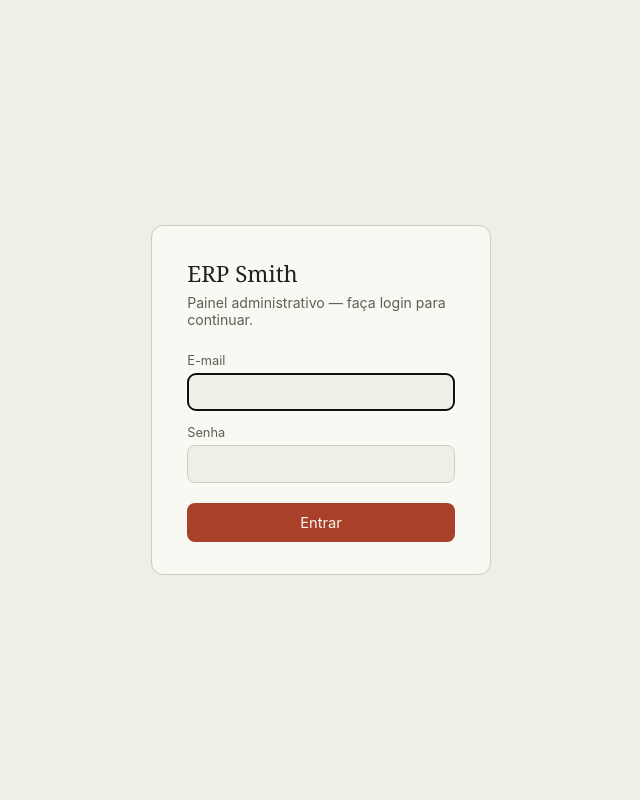
After one commit to bedaninho123/erp-smith, a Flask app: page /login in a window 1280 px wide. The commit adds this page. Shown: the whole page, without its empty margins (319-959 px from the left). Run offline with Flask 3, Linux system fonts and the light colour scheme.

Commit message:
Adiciona login ao painel administrativo -- primeiro passo pro admin real
Usuario pediu pra comecar a etapa de frontend/admin. Decisao alinhada
com ele: evoluir o painel Flask que ja existe (nao comecar stack nova),
comecando por login -- ate agora o painel nao tinha autenticacao
nenhuma, qualquer um na rede local abriria e veria dado real de cliente.

core/db/schema.sql: usuario ganhou senha_hash (nunca senha em texto
puro). Aplicado tambem no banco ja existente via ALTER TABLE.

webapp/definir_senha.py: script interativo (getpass, entrada oculta)
pro proprio usuario definir/redefinir sua senha -- mesmo padrao ja usado
pra OAuth do Gmail nesta sessao, a senha nunca passa por mim.

webapp/app.py: sessao Flask simples (sem dependencia nova -- Werkzeug ja
vem com o Flask e tem generate_password_hash/check_password_hash).
WEBAPP_SECRET_KEY gerada sozinha na primeira execucao e salva no .env.
Decorator login_required protege a pagina principal e todas as rotas
/api/*; API responde 401 (nao redirect) quando chamada sem sessao.
Aprovar/rejeitar mensagem pendente agora registra responsavel_id de
quem estava logado.

webapp/templates/login.html: tela nova, mesma paleta visual do painel.
index.html ganhou topbar com nome do usuario logado + link de sair.

Testado no navegador: login com senha correta entra; logout limpa a
sessao e volta pro login; /api/status sem sessao retorna 401 (curl
confirmou). Senha de teste usada na verificacao foi removida do banco
depois -- usuario define a propria via definir_senha.py.

Co-Authored-By: Claude Sonnet 5 <noreply@anthropic.com>

```diff
--- a/core/db/schema.sql
+++ b/core/db/schema.sql
@@ -201,7 +201,8 @@ CREATE TABLE usuario (
     papel         TEXT NOT NULL,                       -- texto livre (ex.: Despachante, Atendimento, Gestor)
     equipe        TEXT,
     ativo         TEXT NOT NULL DEFAULT 'Sim',
-    criado_em     TEXT NOT NULL                         -- ISO 8601
+    criado_em     TEXT NOT NULL,                        -- ISO 8601
+    senha_hash    TEXT                                  -- hash (werkzeug), nunca a senha em texto puro; NULL = login ainda não configurado, ver webapp/definir_senha.py
 );
 
 -- Log de eventos de negócio do caso — append-only (só INSERT, nunca
--- a/webapp/app.py
+++ b/webapp/app.py
@@ -1,13 +1,19 @@
-"""Painel local para acompanhar o desenvolvimento do ERP Smith: status do
-banco/módulos e um testador interativo do pipeline do Motor IA. Ferramenta
-de desenvolvimento, não faz parte do ERP em si.
+"""Painel administrativo do ERP Smith: status do banco/módulos, testador
+do pipeline do Motor IA, e fila de aprovações pendentes. Protegido por
+login (usuario.senha_hash) -- ver webapp/definir_senha.py para cadastrar
+a senha de um usuário antes do primeiro acesso.
 """
+import os
+import secrets
 import sqlite3
 import subprocess
 import traceback
+from functools import wraps
 from pathlib import Path
 
-from flask import Flask, jsonify, render_template, request
+from dotenv import load_dotenv, set_key
+from flask import Flask, jsonify, redirect, render_template, request, session, url_for
+from werkzeug.security import check_password_hash
 
 from atendimento.processar import aprovar_mensagem_pendente, rejeitar_mensagem_pendente
 from core import motor_mensagens
@@ -22,6 +28,7 @@ from motor_ia.planejador import planejar
 from motor_ia.redator import redigir
 
 BASE_DIR = Path(__file__).resolve().parent.parent
+ENV_PATH = BASE_DIR / ".env"
 
 MODULOS_MOTOR_IA = [
     ("Identificador de Cliente", "motor_ia/identificador_cliente.py"),
@@ -34,15 +41,65 @@ MODULOS_MOTOR_IA = [
     ("Atualizador de Memória", "motor_ia/atualizador_memoria.py"),
 ]
 
+load_dotenv(ENV_PATH)
+if not os.getenv("WEBAPP_SECRET_KEY"):
+    # Primeira vez rodando o painel -- gera a chave de sessão sozinho e
+    # salva no .env, sem precisar que ninguém digite nada.
+    _chave = secrets.token_hex(32)
+    set_key(str(ENV_PATH), "WEBAPP_SECRET_KEY", _chave)
+    os.environ["WEBAPP_SECRET_KEY"] = _chave
+
 app = Flask(__name__)
+app.secret_key = os.environ["WEBAPP_SECRET_KEY"]
+
+
+def login_required(f):
+    @wraps(f)
+    def wrapper(*args, **kwargs):
+        if not session.get("usuario_id"):
+            if request.path.startswith("/api/"):
+                return jsonify(erro="Não autenticado."), 401
+            return redirect(url_for("login", proximo=request.path))
+        return f(*args, **kwargs)
+    return wrapper
+
+
+@app.route("/login", methods=["GET", "POST"])
+def login():
+    erro = None
+    if request.method == "POST":
+        email = (request.form.get("email") or "").strip().lower()
+        senha = request.form.get("senha") or ""
+        con = sqlite3.connect(CORE_DB)
+        con.row_factory = sqlite3.Row
+        linha = con.execute(
+            "SELECT usuario_id, nome, senha_hash FROM usuario "
+            "WHERE lower(email) = ? AND ativo = 'Sim'",
+            (email,),
+        ).fetchone()
+        con.close()
+        if linha and linha["senha_hash"] and check_password_hash(linha["senha_hash"], senha):
+            session["usuario_id"] = linha["usuario_id"]
+            session["usuario_nome"] = linha["nome"]
+            return redirect(request.args.get("proximo") or url_for("index"))
+        erro = "E-mail ou senha incorretos."
+    return render_template("login.html", erro=erro)
+
+
+@app.route("/logout")
+def logout():
+    session.clear()
+    return redirect(url_for("login"))
 
 
 @app.route("/")
+@login_required
 def index():
-    return render_template("index.html")
+    return render_template("index.html", usuario_nome=session.get("usuario_nome"))
 
 
 @app.route("/api/status")
+@login_required
 def status():
     con = sqlite3.connect(CORE_DB)
     tabelas_core = [
@@ -115,6 +172,7 @@ def status():
 
 
 @app.route("/api/clientes")
+@login_required
 def clientes():
     con = sqlite3.connect(CORE_DB)
     linhas = con.execute(
@@ -125,6 +183,7 @@ def clientes():
 
 
 @app.route("/api/identificar_cliente", methods=["POST"])
+@login_required
 def identificar():
     corpo = request.get_json(force=True)
     nome = (corpo.get("nome") or "").strip() or None
@@ -148,6 +207,7 @@ def identificar():
 
 
 @app.route("/api/pipeline", methods=["POST"])
+@login_required
 def pipeline():
     corpo = request.get_json(force=True)
     mensagem = (corpo.get("mensagem") or "").strip()
@@ -187,23 +247,28 @@ def pipeline():
 
 
 @app.route("/api/pendentes")
+@login_required
 def pendentes():
     return jsonify(motor_mensagens.listar_pendentes())
 
 
 @app.route("/api/pendentes/<mensagem_id>/aprovar", methods=["POST"])
+@login_required
 def aprovar(mensagem_id):
     corpo = request.get_json(silent=True) or {}
     texto_final = corpo.get("texto")
-    resultado = aprovar_mensagem_pendente(mensagem_id, texto_final=texto_final)
+    resultado = aprovar_mensagem_pendente(
+        mensagem_id, texto_final=texto_final, responsavel_id=session.get("usuario_id")
+    )
     if "erro" in resultado:
         return jsonify(resultado), 400
     return jsonify(resultado)
 
 
 @app.route("/api/pendentes/<mensagem_id>/rejeitar", methods=["POST"])
+@login_required
 def rejeitar(mensagem_id):
-    resultado = rejeitar_mensagem_pendente(mensagem_id)
+    resultado = rejeitar_mensagem_pendente(mensagem_id, responsavel_id=session.get("usuario_id"))
     if "erro" in resultado:
         return jsonify(resultado), 400
     return jsonify(resultado)
--- /dev/null
+++ b/webapp/templates/login.html
@@ -0,0 +1,66 @@
+<!doctype html>
+<html lang="pt-BR">
+<head>
+<meta charset="utf-8">
+<meta name="viewport" content="width=device-width, initial-scale=1">
+<title>ERP Smith — Login</title>
+<style>
+  :root {
+    --bg: #EEF0E8; --surface: #F8F9F3; --ink: #1E231C;
+    --muted: #5B6154; --accent: #A8402A; --line: #C9CDBD;
+    --bad: #A8402A; --bad-soft: #A8402A1a;
+  }
+  @media (prefers-color-scheme: dark) {
+    :root {
+      --bg: #14160F; --surface: #1C1F16; --ink: #E9E7DA;
+      --muted: #A2A594; --accent: #E08361; --line: #33372A;
+      --bad: #E08361; --bad-soft: #E083612a;
+    }
+  }
+  * { box-sizing: border-box; }
+  body {
+    background: var(--bg); color: var(--ink);
+    font-family: -apple-system, "Segoe UI", Arial, sans-serif;
+    margin: 0; min-height: 100vh; display: flex; align-items: center; justify-content: center;
+  }
+  .card {
+    background: var(--surface); border: 1px solid var(--line); border-radius: 12px;
+    padding: 2rem 2.2rem; width: 100%; max-width: 340px;
+  }
+  h1 { font-family: Georgia, serif; font-weight: 400; font-size: 1.4rem; margin: 0 0 0.3rem; }
+  .subtitle { color: var(--muted); margin: 0 0 1.6rem; font-size: 0.88rem; }
+  label { display: block; font-size: 0.8rem; color: var(--muted); margin-bottom: 0.3rem; }
+  input {
+    width: 100%; font-family: inherit; font-size: 0.92rem; padding: 0.55rem 0.7rem;
+    border-radius: 8px; border: 1px solid var(--line); background: var(--bg); color: var(--ink);
+  }
+  .form-row { margin-bottom: 0.9rem; }
+  button {
+    width: 100%; background: var(--accent); color: #F8F5EF; border: none; border-radius: 8px;
+    padding: 0.65rem 1rem; font-size: 0.92rem; cursor: pointer; font-family: inherit; margin-top: 0.4rem;
+  }
+  .erro-box {
+    background: var(--bad-soft); color: var(--bad); border-radius: 8px;
+    padding: 0.6rem 0.8rem; font-size: 0.85rem; margin-bottom: 1rem;
+  }
+</style>
+</head>
+<body>
+  <div class="card">
+    <h1>ERP Smith</h1>
+    <p class="subtitle">Painel administrativo — faça login para continuar.</p>
+    {% if erro %}<div class="erro-box">{{ erro }}</div>{% endif %}
+    <form method="post">
+      <div class="form-row">
+        <label for="email">E-mail</label>
+        <input id="email" name="email" type="email" required autofocus>
+      </div>
+      <div class="form-row">
+        <label for="senha">Senha</label>
+        <input id="senha" name="senha" type="password" required>
+      </div>
+      <button type="submit">Entrar</button>
+    </form>
+  </div>
+</body>
+</html>
```
Also changed, not shown: webapp/definir_senha.py (added, +58 -0 lines), webapp/templates/index.html (+10 -2 lines), 1 other file.
